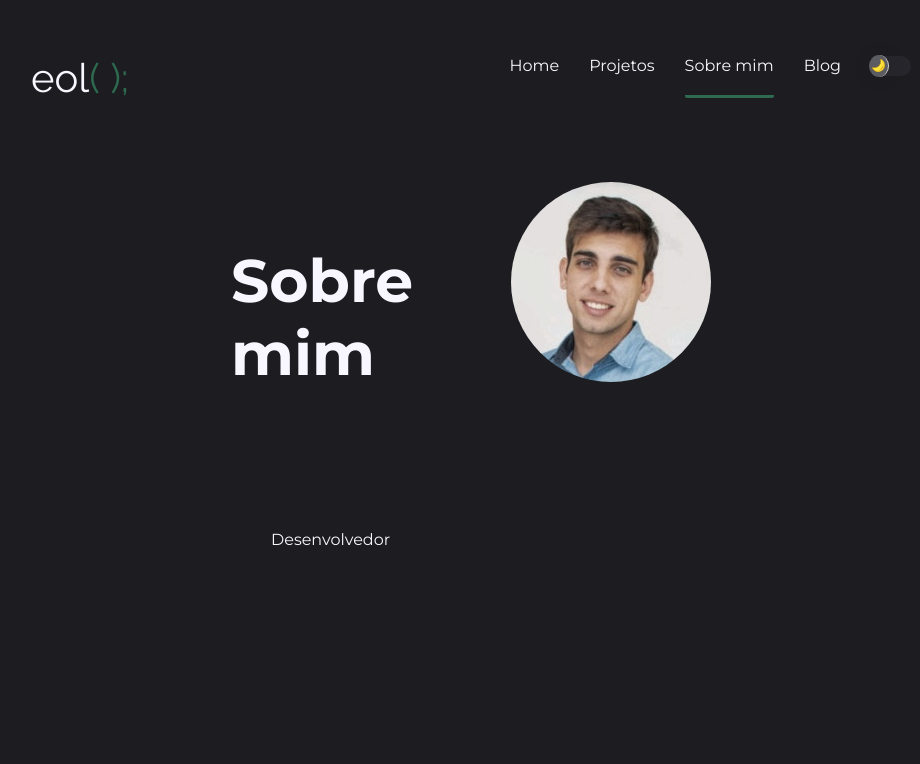
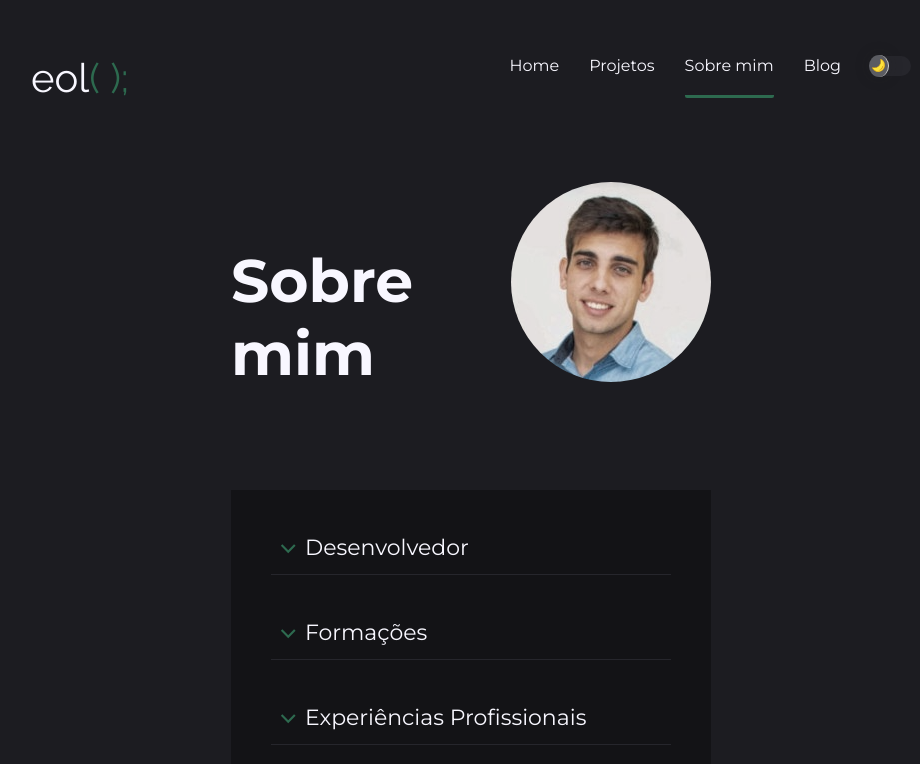
Before and after one commit to EricEOL/ericeol.dev, an Angular app: page /aboutme in a window 1280 px wide. Shown: the top 764 px of the page, without its empty margins (169-1089 px from the left). Built offline with nearby package versions, Linux system fonts and the light colour scheme.

Commit message:
Seção 'sobre mim' com estrutura pronta

```diff
--- a/src/app/core/components/aboutme/aboutme.component.css
+++ b/src/app/core/components/aboutme/aboutme.component.css
@@ -28,21 +28,67 @@
 
 .aboutme section {
   margin-top: 100px;
+  background: #131316;
+  margin-bottom: 20px;
 }
 
 .aboutme section .card {
   display: flex;
   flex-direction: column;
+  padding-bottom: 10px;
   margin: 40px;
+  border-bottom: 1px solid var(--bg-secondary);
 }
 
 .aboutme section .card .card-title {
+
+}
+
+.aboutme section .card .card-title label {
+  color: #f8f7ff;
+  font-size: 22px;
   display: flex;
+  align-items: center;
+  justify-content: flex-start;
+  transition: 0.2s;
+}
+
+.aboutme section .card .card-title label img {
+  transition: 1s;
 }
 
 .aboutme section .card .card-content {
   height: 0;
   overflow: hidden;
+  transition: 1s;
+}
+
+.aboutme section .card .card-content ul {
+  margin-top: 20px;
+}
+
+.aboutme section .card .card-content ul li {
+  position: relative;
+  padding-left: 20px;
+  padding-bottom: 10px;
+  border-left: 1px solid var(--bg-secondary);
+  list-style: none;
+}
+
+.aboutme section .card .card-content ul li .circle {
+  position: absolute;
+  left: -10px;
+  top: -2px;
+  width: 20px;
+  height: 20px;
+  border-radius: 50%;
+  border: 4px solid var(--text-details);
+  background: #131316;
+}
+
+.aboutme section .card .card-content ul li strong {
+  display: block;
+  margin-bottom: 10px;
 }
 
 .aboutme section .card input {
@@ -50,7 +96,17 @@
 }
 
 .aboutme section .card input:checked ~ .card-content {
-  height: 100px;
+  height: 250px;
+  color: #f8f7ff;
+}
+
+.aboutme section .card input:checked ~ .card-title label {
+  color: rgb(123, 177, 42);
+  text-shadow: 0 0 6px greenyellow;
+}
+
+.aboutme section .card input:checked ~ .card-title label img {
+  transform: rotateX(180deg);
 }
 
 @keyframes component-transition {
--- a/src/app/core/components/aboutme/aboutme.component.html
+++ b/src/app/core/components/aboutme/aboutme.component.html
@@ -3,22 +3,94 @@
     <h2>Sobre mim</h2>
     <img src="assets/eu.jpg" alt="">
   </header>
+
   <section>
 
     <div class="card">
       <input type="checkbox" id="dev">
       <div class="card-title">
-        <label for="dev">Desenvolvedor</label>
+        <label for="dev">
+          <img src="/assets/icons/arrow-down-about.svg" alt="Arrow down">
+          Desenvolvedor
+        </label>
       </div>
       <div class="card-content">
         <ul>
           <li>
+            <div class="circle"></div>
             <strong>Back-end</strong>
-            <p></p>
+            <p>
+              Como back-end eu atuo principalmente com Java e NodeJS, com foco na construção de API's RESTFULL. Com Java, utilizo bastante nos meus projetos o framework
+              Spring e claro todas as suas ramificações como Spring Data, Cache, Security entre outros. Já com NodeJS, o principal framework que utilizo é o Express.
+            </p>
           </li>
           <li>
+            <div class="circle"></div>
             <strong>Front-end</strong>
-            <p></p>
+            <p>
+              Como front-end eu tenho prazer de utilizar em meus projetos ReactJS e Angular, além é claro do Javascript Vanilla que é a raiz de tudo. Tenho diversos projetos
+              com esses frameworks/libs. Na parte de estilização com CSS, também utilizo diversos frameworks como Bootstrap, Styled Components, Chakra UI, Tailwind CSS e Sass.
+            </p>
+          </li>
+        </ul>
+      </div>
+    </div>
+
+    <div class="card">
+      <input type="checkbox" id="grad">
+      <div class="card-title">
+        <label for="grad">
+          <img src="/assets/icons/arrow-down-about.svg" alt="Arrow down">
+          Formações
+        </label>
+      </div>
+      <div class="card-content">
+        <ul>
+          <li>
+            <div class="circle"></div>
+            <strong>Análise e Desenvolvimento de Sistemas</strong>
+            <p>
+              Como back-end eu atuo principalmente com Java e NodeJS, com foco na construção de API's RESTFULL. Com Java, utilizo bastante nos meus projetos o framework
+              Spring e claro todas as suas ramificações como Spring Data, Cache, Security entre outros. Já com NodeJS, o principal framework que utilizo é o Express.
+            </p>
+          </li>
+          <li>
+            <div class="circle"></div>
+            <strong>Gestão Financeira</strong>
+            <p>
+              Como front-end eu tenho prazer de utilizar em meus projetos ReactJS e Angular, além é claro do Javascript Vanilla que é a raiz de tudo. Tenho diversos projetos
+              com esses frameworks/libs. Na parte de estilização com CSS, também utilizo diversos frameworks como Bootstrap, Styled Components, Chakra UI, Tailwind CSS e Sass.
+            </p>
+          </li>
+        </ul>
+      </div>
+    </div>
+
+    <div class="card">
+      <input type="checkbox" id="exp">
+      <div class="card-title">
+        <label for="exp">
+          <img src="/assets/icons/arrow-down-about.svg" alt="Arrow down">
+          Experiências Profissionais
+        </label>
+      </div>
+      <div class="card-content">
+        <ul>
+          <li>
+            <div class="circle"></div>
+            <strong>Financeiro</strong>
+            <p>
+              Como back-end eu atuo principalmente com Java e NodeJS, com foco na construção de API's RESTFULL. Com Java, utilizo bastante nos meus projetos o framework
+              Spring e claro todas as suas ramificações como Spring Data, Cache, Security entre outros. Já com NodeJS, o principal framework que utilizo é o Express.
+            </p>
+          </li>
+          <li>
+            <div class="circle"></div>
+            <strong>Logística</strong>
+            <p>
+              Como front-end eu tenho prazer de utilizar em meus projetos ReactJS e Angular, além é claro do Javascript Vanilla que é a raiz de tudo. Tenho diversos projetos
+              com esses frameworks/libs. Na parte de estilização com CSS, também utilizo diversos frameworks como Bootstrap, Styled Components, Chakra UI, Tailwind CSS e Sass.
+            </p>
           </li>
         </ul>
       </div>
```
Also changed, not shown: src/assets/icons/arrow-down-about.svg (added), src/assets/icons/dot-circle.svg (added).
